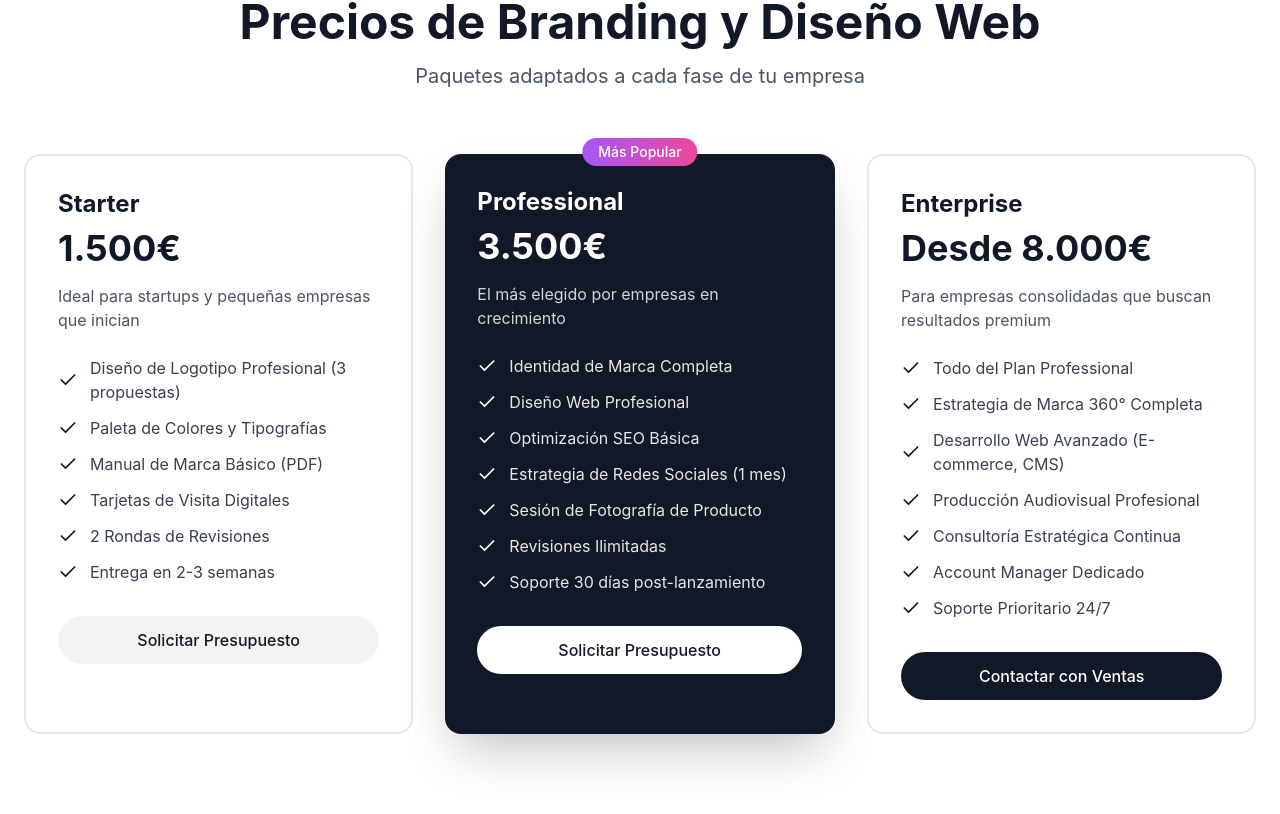
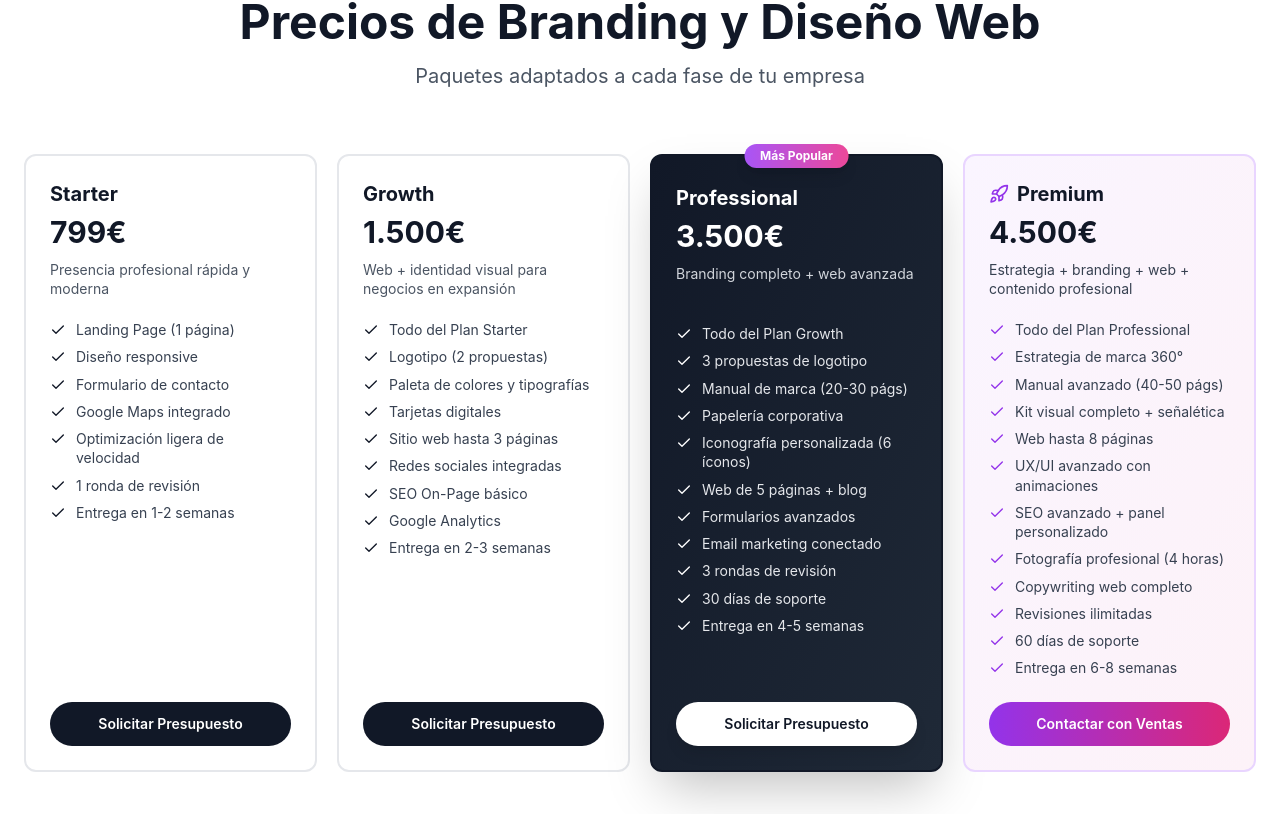
Before and after one commit to fmatovelle/PrismaBrandingAgency, a Next.js app in the folder prisma-branding/: page / in a window 1280 px wide. Shown: the part 4086-4900 px from the top of the page. Built offline with nearby package versions, Linux system fonts and the light colour scheme.

Commit message:
Add 4-tier pricing structure and restore contact form

```diff
--- a/prisma-branding/app/page.js
+++ b/prisma-branding/app/page.js
@@ -202,48 +202,79 @@ const t = {
 pricing: {
   title: "Precios de Branding y Diseño Web",
   subtitle: "Paquetes adaptados a cada fase de tu empresa",
+
   starter: {
     name: "Starter",
+    price: "799€",
+    description: "Presencia profesional rápida y moderna",
+    features: [
+      "Landing Page (1 página)",
+      "Diseño responsive",
+      "Formulario de contacto",
+      "Google Maps integrado",
+      "Optimización ligera de velocidad",
+      "1 ronda de revisión",
+      "Entrega en 1-2 semanas"
+    ]
+  },
+
+  growth: {
+    name: "Growth",
     price: "1.500€",
-      description: "Ideal para startups y pequeñas empresas que inician",
+    description: "Web + identidad visual para negocios en expansión",
     features: [
-        "Diseño de Logotipo Profesional (3 propuestas)",
-        "Paleta de Colores y Tipografías",
-        "Manual de Marca Básico (PDF)",
-        "Tarjetas de Visita Digitales",
-        "2 Rondas de Revisiones",
+      "Todo del Plan Starter",
+      "Logotipo (2 propuestas)",
+      "Paleta de colores y tipografías",
+      "Tarjetas digitales",
+      "Sitio web hasta 3 páginas",
+      "Redes sociales integradas",
+      "SEO On-Page básico",
+      "Google Analytics",
       "Entrega en 2-3 semanas"
-      ]
-    },
+    ],
+    popular: true
+  },
+
   professional: {
     name: "Professional",
     price: "3.500€",
-      description: "El más elegido por empresas en crecimiento",
+    description: "Branding completo + web avanzada",
     features: [
-        "Identidad de Marca Completa",
-        "Diseño Web Profesional",
-        "Optimización SEO Básica",
-        "Estrategia de Redes Sociales (1 mes)",
-        "Sesión de Fotografía de Producto",
-        "Revisiones Ilimitadas",
-        "Soporte 30 días post-lanzamiento"
-      ],
-      popular: true
-    },
-    enterprise: {
-      name: "Enterprise",
-      price: "Desde 8.000€",
-      description: "Para empresas consolidadas que buscan resultados premium",
+      "Todo del Plan Growth",
+      "3 propuestas de logotipo",
+      "Manual de marca (20-30 págs)",
+      "Papelería corporativa",
+      "Iconografía personalizada (6 íconos)",
+      "Web de 5 páginas + blog",
+      "Formularios avanzados",
+      "Email marketing conectado",
+      "3 rondas de revisión",
+      "30 días de soporte",
+      "Entrega en 4-5 semanas"
+    ]
+  },
+
+  premium: {
+    name: "Premium",
+    price: "4.500€",
+    description: "Estrategia + branding + web + contenido profesional",
     features: [
       "Todo del Plan Professional",
-        "Estrategia de Marca 360° Completa",
-        "Desarrollo Web Avanzado (E-commerce, CMS)",
-        "Producción Audiovisual Profesional",
-        "Consultoría Estratégica Continua",
-        "Account Manager Dedicado",
-        "Soporte Prioritario 24/7"
+      "Estrategia de marca 360°",
+      "Manual avanzado (40-50 págs)",
+      "Kit visual completo + señalética",
+      "Web hasta 8 páginas",
+      "UX/UI avanzado con animaciones",
+      "SEO avanzado + panel personalizado",
+      "Fotografía profesional (4 horas)",
+      "Copywriting web completo",
+      "Revisiones ilimitadas",
+      "60 días de soporte",
+      "Entrega en 6-8 semanas"
     ]
   },
+
   cta: "Solicitar Presupuesto",
   contact: "Contactar con Ventas"
 },
@@ -955,88 +986,150 @@ const handleSubmit = async (e) => {
       whileInView="visible"
       viewport={{ once: true, amount: 0.05, margin: "0px" }}
       variants={staggerChildren}
-            className="grid md:grid-cols-3 gap-8"
+      className="grid grid-cols-1 md:grid-cols-2 lg:grid-cols-4 gap-5 max-w-[1400px] mx-auto"
     >
       {/* Starter Plan */}
       <motion.div
         variants={fadeInUp}
-              className="bg-white p-8 rounded-2xl border-2 border-gray-200 hover:border-gray-900 transition-all"
-            >
-              <h3 className="text-2xl font-bold text-gray-900 mb-2">
+        className="bg-white p-6 rounded-xl border-2 border-gray-200 hover:border-gray-400 transition-all flex flex-col hover:shadow-lg"
+      >
+        <h3 className="text-xl font-bold text-gray-900 mb-1.5">
           {t.pricing.starter.name}
         </h3>
-              <div className="text-4xl font-bold text-gray-900 mb-4">
+        <div className="text-3xl font-bold text-gray-900 mb-2.5">
           {t.pricing.starter.price}
         </div>
-              <p className="text-gray-600 mb-6">
+        <p className="text-gray-600 text-sm mb-5 leading-snug min-h-[40px]">
           {t.pricing.starter.description}
         </p>
-              <ul className="space-y-3 mb-8">
+        <ul className="space-y-2 mb-6 flex-grow">
           {t.pricing.starter.features.map((feature, idx) => (
-                  <li key={idx} className="flex items-center space-x-3">
-                    <Check className="w-5 h-5 text-gray-900 flex-shrink-0" />
-                    <span className="text-gray-700">{feature}</span>
+            <li key={idx} className="flex items-start space-x-2.5">
+              <Check className="w-4 h-4 text-gray-900 flex-shrink-0 mt-0.5" />
+              <span className="text-gray-700 text-sm leading-snug">{feature}</span>
             </li>
           ))}
         </ul>
-              <button className="w-full bg-gray-100 text-gray-900 py-3 rounded-full font-medium hover:bg-gray-200 transition-all">
+        <button
+          onClick={() => {
+            const element = document.getElementById('contact');
+            if (element) {
+              element.scrollIntoView({ behavior: 'smooth' });
+            }
+          }}
+          className="w-full bg-gray-900 text-white py-3 rounded-full text-sm font-semibold hover:bg-gray-800 transition-all"
+        >
           {t.pricing.cta}
         </button>
       </motion.div>
 
-            {/* Professional Plan (Popular) */}
-            <motion.div
-              variants={fadeInUp}
-              className="bg-gray-900 text-white p-8 rounded-2xl relative transform scale-105 shadow-2xl"
-            >
-              <div className="absolute -top-4 left-1/2 -translate-x-1/2 bg-gradient-to-r from-purple-500 to-pink-500 text-white px-4 py-1 rounded-full text-sm font-medium">
-                Más Popular
-              </div>
-              <h3 className="text-2xl font-bold mb-2">
-                {t.pricing.professional.name}
+      {/* Growth Plan */}
+      <motion.div
+        variants={fadeInUp}
+        className="bg-white p-6 rounded-xl border-2 border-gray-200 hover:border-gray-400 transition-all flex flex-col hover:shadow-lg"
+      >
+        <h3 className="text-xl font-bold text-gray-900 mb-1.5">
+          {t.pricing.growth.name}
         </h3>
-              <div className="text-4xl font-bold mb-4">
-                {t.pricing.professional.price}
-              </div>
-              <p className="text-gray-300 mb-6">
-                {t.pricing.professional.description}
-              </p>
-              <ul className="space-y-3 mb-8">
-                {t.pricing.professional.features.map((feature, idx) => (
-                  <li key={idx} className="flex items-center space-x-3">
-                    <Check className="w-5 h-5 text-white flex-shrink-0" />
-                    <span className="text-gray-200">{feature}</span>
+        <div className="text-3xl font-bold text-gray-900 mb-2.5">
+          {t.pricing.growth.price}
+        </div>
+        <p className="text-gray-600 text-sm mb-5 leading-snug min-h-[40px]">
+          {t.pricing.growth.description}
+        </p>
+        <ul className="space-y-2 mb-6 flex-grow">
+          {t.pricing.growth.features.map((feature, idx) => (
+            <li key={idx} className="flex items-start space-x-2.5">
+              <Check className="w-4 h-4 text-gray-900 flex-shrink-0 mt-0.5" />
+              <span className="text-gray-700 text-sm leading-snug">{feature}</span>
             </li>
           ))}
         </ul>
-              <button className="w-full bg-white text-gray-900 py-3 rounded-full font-medium hover:bg-gray-100 transition-all">
+        <button
+          onClick={() => {
+            const element = document.getElementById('contact');
+            if (element) {
+              element.scrollIntoView({ behavior: 'smooth' });
+            }
+          }}
+          className="w-full bg-gray-900 text-white py-3 rounded-full text-sm font-semibold hover:bg-gray-800 transition-all"
+        >
           {t.pricing.cta}
         </button>
       </motion.div>
 
-            {/* Enterprise Plan */}
-            <motion.div
-              variants={fadeInUp}
-              className="bg-white p-8 rounded-2xl border-2 border-gray-200 hover:border-gray-900 transition-all"
-            >
-              <h3 className="text-2xl font-bold text-gray-900 mb-2">
-                {t.pricing.enterprise.name}
+      {/* Professional Plan (Most Popular) */}
+      <motion.div
+        variants={fadeInUp}
+        className="bg-gradient-to-br from-gray-900 to-gray-800 text-white p-6 rounded-xl relative shadow-2xl border-2 border-gray-900 flex flex-col transform lg:scale-105"
+      >
+        <div className="absolute -top-3 left-1/2 -translate-x-1/2 bg-gradient-to-r from-purple-500 to-pink-500 text-white px-4 py-1 rounded-full text-xs font-bold whitespace-nowrap shadow-lg">
+          Más Popular
+        </div>
+        <h3 className="text-xl font-bold mb-1.5 mt-1">
+          {t.pricing.professional.name}
         </h3>
-              <div className="text-4xl font-bold text-gray-900 mb-4">
-                {t.pricing.enterprise.price}
-              </div>
-              <p className="text-gray-600 mb-6">
-                {t.pricing.enterprise.description}
-              </p>
-              <ul className="space-y-3 mb-8">
-                {t.pricing.enterprise.features.map((feature, idx) => (
-                  <li key={idx} className="flex items-center space-x-3">
-                    <Check className="w-5 h-5 text-gray-900 flex-shrink-0" />
-                    <span className="text-gray-700">{feature}</span>
+        <div className="text-3xl font-bold mb-2.5">
+          {t.pricing.professional.price}
+        </div>
+        <p className="text-gray-300 text-sm mb-5 leading-snug min-h-[40px]">
+          {t.pricing.professional.description}
+        </p>
+        <ul className="space-y-2 mb-6 flex-grow">
+          {t.pricing.professional.features.map((feature, idx) => (
+            <li key={idx} className="flex items-start space-x-2.5">
+              <Check className="w-4 h-4 text-white flex-shrink-0 mt-0.5" />
+              <span className="text-gray-200 text-sm leading-snug">{feature}</span>
             </li>
           ))}
         </ul>
-              <button className="w-full bg-gray-900 text-white py-3 rounded-full font-medium hover:bg-gray-800 transition-all">
+        <button
+          onClick={() => {
+            const element = document.getElementById('contact');
+            if (element) {
+              element.scrollIntoView({ behavior: 'smooth' });
+            }
+          }}
+          className="w-full bg-white text-gray-900 py-3 rounded-full text-sm font-semibold hover:bg-gray-100 transition-all shadow-lg"
+        >
+          {t.pricing.cta}
+        </button>
+      </motion.div>
+
+      {/* Premium Plan */}
+      <motion.div
+        variants={fadeInUp}
+        className="bg-gradient-to-br from-purple-50 to-pink-50 p-6 rounded-xl border-2 border-purple-200 hover:border-purple-400 transition-all flex flex-col hover:shadow-lg"
+      >
+        <div className="flex items-center space-x-2 mb-1.5">
+          <Rocket className="w-5 h-5 text-purple-600" />
+          <h3 className="text-xl font-bold text-gray-900">
+            {t.pricing.premium.name}
+          </h3>
+        </div>
+        <div className="text-3xl font-bold text-gray-900 mb-2.5">
+          {t.pricing.premium.price}
+        </div>
+        <p className="text-gray-700 text-sm mb-5 leading-snug min-h-[40px]">
+          {t.pricing.premium.description}
+        </p>
+        <ul className="space-y-2 mb-6 flex-grow">
+          {t.pricing.premium.features.map((feature, idx) => (
+            <li key={idx} className="flex items-start space-x-2.5">
+              <Check className="w-4 h-4 text-purple-600 flex-shrink-0 mt-0.5" />
+              <span className="text-gray-700 text-sm leading-snug">{feature}</span>
+            </li>
+          ))}
+        </ul>
+        <button
+          onClick={() => {
+            const element = document.getElementById('contact');
+            if (element) {
+              element.scrollIntoView({ behavior: 'smooth' });
+            }
+          }}
+          className="w-full bg-gradient-to-r from-purple-600 to-pink-600 text-white py-3 rounded-full text-sm font-semibold hover:from-purple-700 hover:to-pink-700 transition-all"
+        >
           {t.pricing.contact}
         </button>
       </motion.div>
@@ -1348,7 +1441,138 @@ const handleSubmit = async (e) => {
         </div>
       </section>
 
-
+{/* Contact Section */}
+      <section id="contact" className="py-24 px-6 bg-white">
+        <div className="max-w-4xl mx-auto">
+          <motion.div
+            initial="hidden"
+            whileInView="visible"
+            viewport={{ once: true, amount: 0.05, margin: "0px" }}
+            variants={fadeInUp}
+            className="text-center mb-12"
+          >
+            <h2 className="text-2xl sm:text-4xl md:text-5xl font-bold text-gray-900 mb-4">
+              {t.contact.title}
+            </h2>
+            <p className="text-xl text-gray-600">
+              {t.contact.subtitle}
+            </p>
+          </motion.div>
+
+          <motion.div
+            initial="hidden"
+            whileInView="visible"
+            viewport={{ once: true, amount: 0.05, margin: "0px" }}
+            variants={fadeInUp}
+          >
+            <form onSubmit={handleSubmit} className="space-y-6">
+              <div className="grid md:grid-cols-2 gap-6">
+                <div>
+                  <label htmlFor="name" className="block text-sm font-medium text-gray-700 mb-2">
+                    {t.contact.name}
+                  </label>
+                  <input
+                    type="text"
+                    id="name"
+                    required
+                    value={formData.name}
+                    onChange={(e) => setFormData({...formData, name: e.target.value})}
+                    className="w-full px-4 py-3 border border-gray-300 rounded-lg focus:ring-2 focus:ring-gray-900 focus:border-transparent outline-none transition-all"
+                  />
+                </div>
+
+                <div>
+                  <label htmlFor="email" className="block text-sm font-medium text-gray-700 mb-2">
+                    {t.contact.email}
+                  </label>
+                  <input
+                    type="email"
+                    id="email"
+                    required
+                    value={formData.email}
+                    onChange={(e) => setFormData({...formData, email: e.target.value})}
+                    className="w-full px-4 py-3 border border-gray-300 rounded-lg focus:ring-2 focus:ring-gray-900 focus:border-transparent outline-none transition-all"
+                  />
+                </div>
+              </div>
+
+              <div className="grid md:grid-cols-2 gap-6">
+                <div>
+                  <label htmlFor="phone" className="block text-sm font-medium text-gray-700 mb-2">
+                    {t.contact.phone}
+                  </label>
+                  <input
+                    type="tel"
+                    id="phone"
+                    value={formData.phone}
+                    onChange={(e) => setFormData({...formData, phone: e.target.value})}
+                    className="w-full px-4 py-3 border border-gray-300 rounded-lg focus:ring-2 focus:ring-gray-900 focus:border-transparent outline-none transition-all"
+                  />
+                </div>
+
+                <div>
+                  <label htmlFor="service" className="block text-sm font-medium text-gray-700 mb-2">
+                    {t.contact.service}
+                  </label>
+                  <select
+                    id="service"
+                    value={formData.service}
+                    onChange={(e) => setFormData({...formData, service: e.target.value})}
+                    className="w-full px-4 py-3 border border-gray-300 rounded-lg focus:ring-2 focus:ring-gray-900 focus:border-transparent outline-none transition-all bg-white"
+                  >
+                    {Object.entries(t.contact.services).map(([key, value]) => (
+                      <option key={key} value={key}>{value}</option>
+                    ))}
+                  </select>
+                </div>
+              </div>
+
+              <div>
+                <label htmlFor="message" className="block text-sm font-medium text-gray-700 mb-2">
+                  {t.contact.message}
+                </label>
+                <textarea
+                  id="message"
+                  required
+                  rows={6}
+                  value={formData.message}
+                  onChange={(e) => setFormData({...formData, message: e.target.value})}
+                  placeholder={t.contact.messagePlaceholder}
+                  className="w-full px-4 py-3 border border-gray-300 rounded-lg focus:ring-2 focus:ring-gray-900 focus:border-transparent outline-none transition-all resize-none"
+                />
+              </div>
+
+              <div className="flex flex-col items-center space-y-4">
+                <button
+                  type="submit"
+                  className="bg-gray-900 text-white px-8 py-4 rounded-full text-lg font-semibold hover:bg-gray-800 transition-all transform hover:scale-105 inline-flex items-center space-x-2"
+                >
+                  <span>{t.contact.send}</span>
+                  <Send className="w-5 h-5" />
+                </button>
+
+                {formStatus && (
+                  <motion.div
+                    initial={{opacity: 0, y: 10}}
+                    animate={{opacity: 1, y: 0}}
+                    className={`text-center p-4 rounded-lg ${formStatus.includes('Gracias') ? 'bg-green-50 text-green-800 border border-green-200' : 'bg-red-50 text-red-800 border border-red-200'}`}
+                  >
+                    {formStatus}
+                  </motion.div>
+                )}
+              </div>
+            </form>
+
+            <div className="mt-12 text-center">
+              <p className="text-gray-600 mb-4">{t.contact.calendar}</p>
+              <a href="https://wa.me/34637738054" target="_blank" rel="noopener noreferrer" className="inline-flex items-center space-x-2 text-gray-900 font-semibold hover:text-gray-700 transition-colors">
+                <Phone className="w-5 h-5" />
+                <span>{t.contact.schedule}</span>
+              </a>
+            </div>
+          </motion.div>
+        </div>
+      </section>
 
       {/* Footer */}
       <footer className="bg-gray-900 text-white py-12 px-6">
```
Lines whose indentation alone changed are shown as unchanged.
